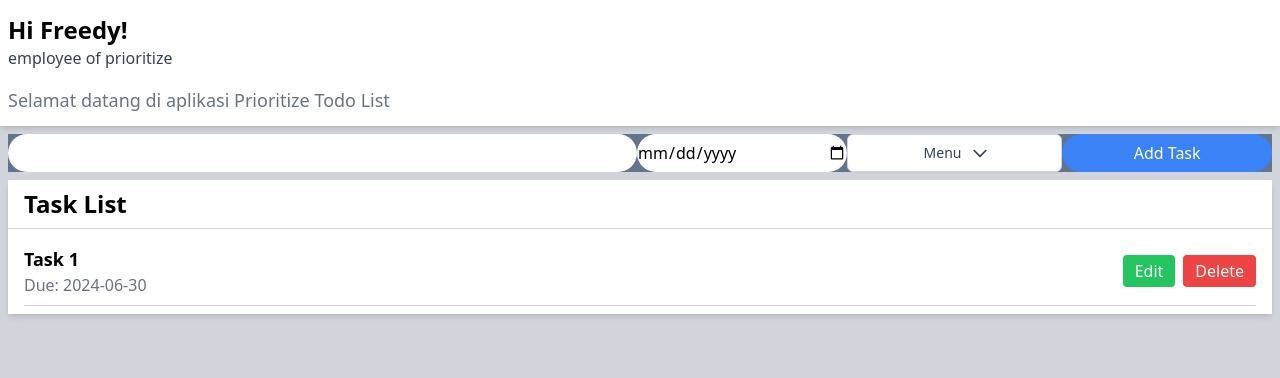
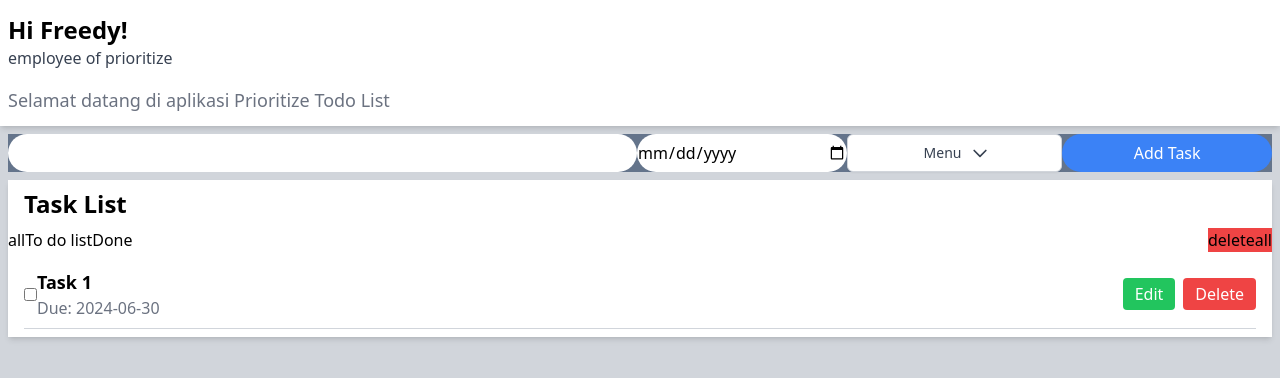
Before and after one commit to freedyest/mission4, a plain HTML site: page index.html in a window 1280 px wide. Shown: the part 82-460 px from the top of the page. Drawn offline with Linux system fonts and the light colour scheme.

Commit message:
base html commit

```diff
--- a/index.html
+++ b/index.html
@@ -38,20 +38,37 @@
     </button>
         <button class="bg-blue-500 rounded-full text-white w-1/5">Add Task
     </div>
-</section id="tasklist">
+</section>
+<section id="tasklist">
     <div class="bg-white mx-2 my-2 h-auto shadow-md">
         <h1 class="text-2xl font-bold px-4 py-2">Task List</h1>
-        <div class="border-t border-gray-300"></div>
+        <div class="border-y border-gray-300 flex justify-between">
+            <div class="flex">
+                <a href="#">all</a>
+            <a href="#">To do list</a>
+            <a href="#">Done</a>
+                </div>
+            <div class="flex">
+                <a href="" class="bg-red-500">deleteall</a>
+        </div>
+        </div>
         <div class="px-4 py-2">
             <div class="flex justify-between items-center border-b border-gray-300 py-2">
-                <div>
+
+                <div class="flex items-center space-x-4">
+                    <input type="checkbox">
+                    <div>
                     <h2 class="text-lg font-semibold">Task 1</h2>
                     <p class="text-gray-500">Due: 2024-06-30</p>
+                    </div>
                 </div>
                 <div class="flex space-x-2">
                     <button class="bg-green-500 text-white px-3 py-1 rounded">Edit</button>
                     <button class="bg-red-500 text-white px-3 py-1 rounded">Delete</button>
 
     </div>
+    </div>
+    </div></div>
+    </section>
 </body>
 </html>
```
